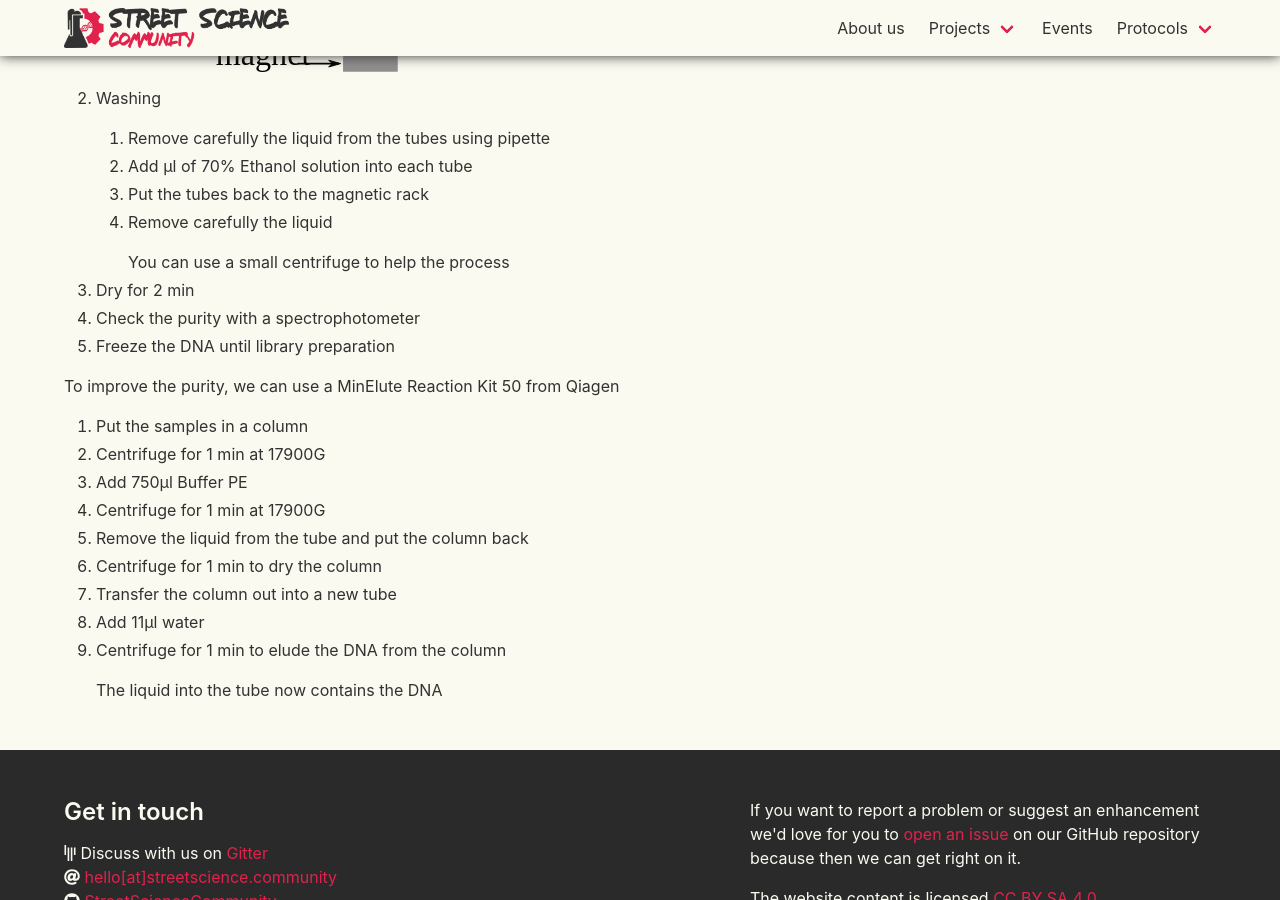
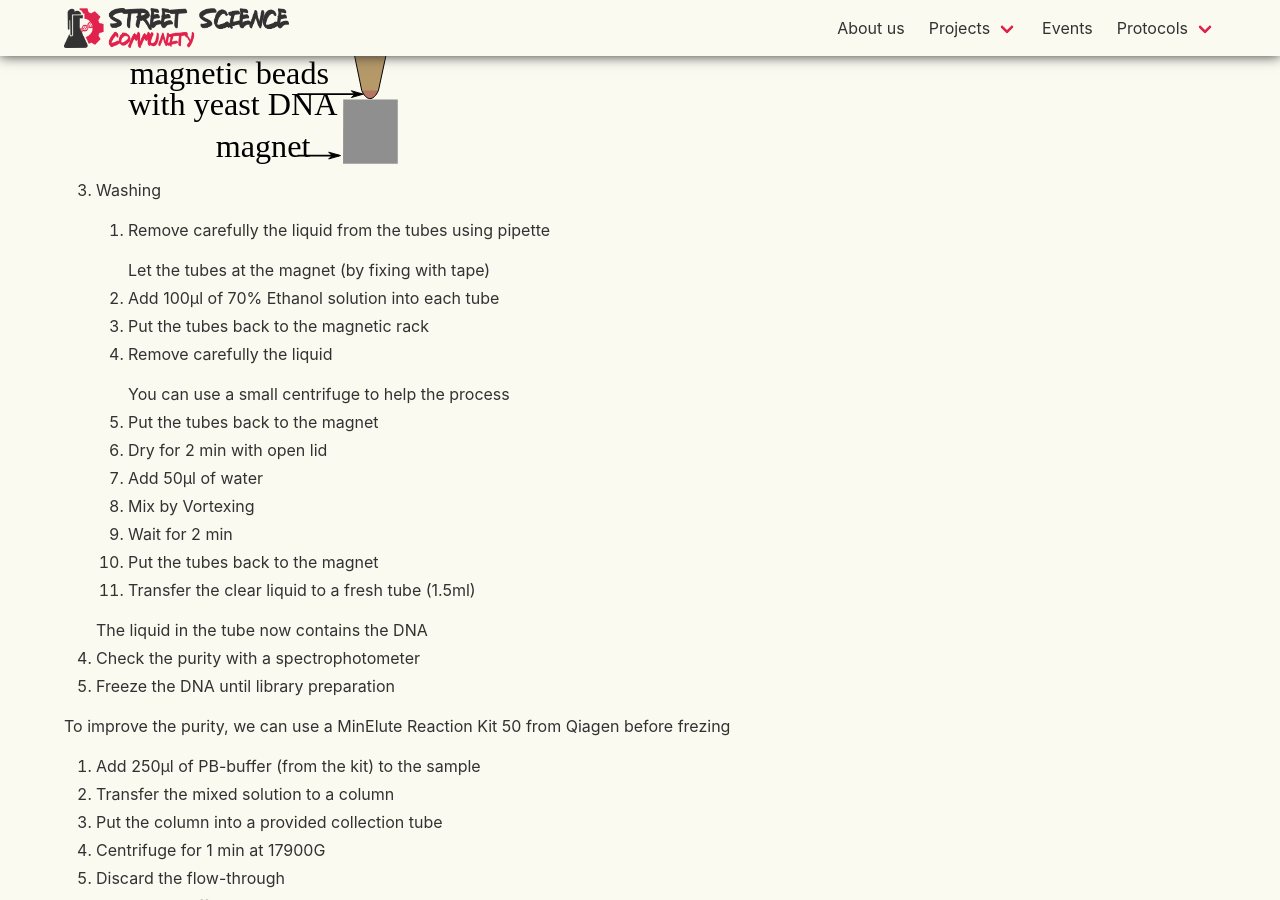
Before and after one commit to StreetScienceCommunity/StreetScienceCommunity.github.io, a Jekyll site: the page built from _protocols/beer-dna-extraction.md, in a window 1280 px wide and 900 px high, scrolled down 6361 px. Built offline with Jekyll 4.4.1, drawn with Linux system fonts in a browser that asks for light colours; nearby versions of some CDN libraries; some of the changed text lies outside the part shown.

Commit message:
Add modifications from Stephan

```diff
--- a/_protocols/beer-dna-extraction.md
+++ b/_protocols/beer-dna-extraction.md
@@ -6,41 +6,52 @@
 
 ## Requirements
 
-The most important: **a bootle of beer (33cl)**. In our first prototype, we used a Chimay red.
+The most important: **a bootle of beer (33cl)**. In our first prototype, we used a Chimay red. Using a non-filtered beer should give more DNA for sequencing.
 
 Needed consumables
-- 10 50ml Falcon tubes
-- 4 5ml Eppendorf tubes
-- 4ml tris/buffer 7.4 1M
+- 10x 50ml Falcon tubes
+- 4x 1.5ml Eppendorf tubes
+- 4ml Tris-buffer pH7.4 1M
 - Pipette tips
-- Ethanol bath
-- 2ml Lysis buffer: 2% Triter X-100, 1% SDS, 10mM NaCl, 10mM Tris HCl, 1mM EDTM
-- Magnetic beads
+- Ethanol bath or dry ice
+- 2ml Lysis buffer: 2% Triton X-100, 1% SDS, 10mM NaCl, 10mM Tris-HCl, 1mM EDTA
+- Magnetic beads (SPRI beads like AMPure Beads XP or similar)
+
+    It is possible to prepare cheap homemade SPRI beads to purify DNA by [following instructions](https://tinyurl.com/yyk9dz8c)
+
 - 70% Ethanol solution
-- Column
+- DNA binding column, i.e. [QIAquick PCR Purification Kit](https://tinyurl.com/y29rg4my)
 - 750µl Buffer PE
+- Water (for solving the DNA pellet)
 
 Needed material
-- 1 500ml Erlenmeyer
-- 1 Transfer Pipette
+- 1x 1000ml Erlenmeyer
+- 1x serological Transfer Pipette
 - P10, P20, P200, P1000, P5000 pipette
 
   ![](/images/protocols/pipette.svg){: width="20%"}
 
-- Thermo-regulated Centrifuge
+- (Thermo-regulated) Centrifuge
+- Water bath at 100°C
+- Tape
 - Vortex
-- Magnet
-- Spectrophotometer
-
+- Magnetic rack or strong magnet
+- (Nanodrop)
 
 ## Beer DNA extraction
 
-0. Pre-cooled the centrifuge so that it starts at 4℃.
+0. Pre-cooled the centrifuge so that it starts at 4°C
+
+    This part is optional. But we believe that the beer should be at drinking temperature
+
 1. Open the beer few hours before to get most of the CO2 out
 
 ### Extract the yeast from the beer
 
 1. Shake the beer bottle (a bit)
+
+    Often the yeast's settle down to the bottom.
+
 2. Transfer into an 1000ml Erlenmeyer flask
 
     Shake it carefully the Erlenmeyer flask to remove the CO2. A foam will form, whose the size depends on the beer, its temperature and for how long it was open.
@@ -54,7 +65,7 @@
     - Make sure each tube gets the same quantity (to balance the centrifuge for the next step)
     - Put a lid on each tube but don't close them until the next step (CO2 needs to be evacuated)
 
-4. Put the tubes (with the lids closed) in the centrifuge for 10min at full-speed and 4℃
+4. Put the tubes (with the lids closed) in the centrifuge for 10min at full-speed
 
     Be careful that the centrifuge is correctly balanced: put same number of tubes on each opposite side.
 
@@ -62,12 +73,12 @@
 
     ![](/images/protocols/beer-dna-extraction/after_centrifuge_1.svg){: width="25%"}
 
-5. Trough the liquid out
-6. Take 1ml of neutral buffer (tris/buffer 7.4 1M) with a pipette
+5. After centrifugation, carefully discard the supernatant either by pipetting or by pouring the supernatant (not the pellet!) into the sink.
+6. Add 1mL of Tris-buffer pH 7.4 to the pellet with a pipette
 
    ![](/images/protocols/beer-dna-extraction/buffer_collection.svg){: width="25%"}
 
-7. Add it to the pellet, solid part on the bottom, and mix it by resuspending the content (pull/push several times)
+7. Add it to the pellet, solid part on the bottom, and resuspend it the content by pipetting up and down a few times
 
    ![](/images/protocols/beer-dna-extraction/suspend_pellet.svg){: width="85%"}
 
@@ -77,7 +88,7 @@
 
 8. Label the tubes
 9. Put the tubes into the centrifuge one more time for about 5 min at full-speed
-10. Transfer the pellet into 4 5ml Eppendorf tubes
+10. Discard the supernatant by pipetting
 
 ### Break the cell walls of the yeasts and nucleus
 
@@ -100,41 +111,56 @@
 repeat pretty much the same step: that time, beads will attach to the tube and the
 liquid will contain our DNA. In our case, we used an addition kit for this second step.*
 
-1. Bind DNA to the magnetic beads
-    1. Combine the content of the tubes into 2 50µl Eppendorf tubes
-    2. Vortex the buffer with beads
-    3. Compute the needed quantity of beads
-
-      We need a certain ratio of beads given the DNA we have
-
-    4. Add the needed quantity of beads
-    5. Incubate for 5 min
-    6. Vortex the two samples
-    7. Use either a magnet or a magnetic rack to attach the beads for 1 min
+1. Mix the magnetic beads vigorously (Vortexing)
+2. Bind DNA to the magnetic beads
+    1. Add 360µl of beads to the 200µl of yeast-solution
+    2. Incubate for 5 min
+    3. Use either a magnet or a magnetic rack to attach the beads for 1 min
 
        ![](/images/protocols/beer-dna-extraction/beads.svg){: width="25%"}
 
-2. Washing
+3. Washing
     1. Remove carefully the liquid from the tubes using pipette
-    2. Add µl of 70% Ethanol solution into each tube
+
+        Let the tubes at the magnet (by fixing with tape)
+
+    2. Add 100µl of 70% Ethanol solution into each tube
     3. Put the tubes back to the magnetic rack
     4. Remove carefully the liquid
 
        You can use a small centrifuge to help the process
 
-3. Dry for 2 min
-4. Check the purity with a spectrophotometer
-5. Freeze the DNA until library preparation
+    5. Put the tubes back to the magnet
+    6. Dry for 2 min with open lid
+    7. Add 50µl of water
+    8. Mix by Vortexing
+    9. Wait for 2 min
+    10. Put the tubes back to the magnet
+    11. Transfer the clear liquid to a fresh tube (1.5ml)
 
-To improve the purity, we can use a MinElute Reaction Kit 50 from Qiagen
-1. Put the samples in a column
-2. Centrifuge for 1 min at 17900G
-3. Add 750µl Buffer PE
+
+    The liquid in the tube now contains the DNA
+
+6. Check the purity with a spectrophotometer
+7. Freeze the DNA until library preparation
+
+To improve the purity, we can use a MinElute Reaction Kit 50 from Qiagen before frezing
+
+1. Add 250µl of PB-buffer (from the kit) to the sample
+2. Transfer the mixed solution to a column
+3. Put the column into a provided collection tube
 4. Centrifuge for 1 min at 17900G
-5. Remove the liquid from the tube and put the column back
-6. Centrifuge for 1 min to dry the column
-7. Transfer the column out into a new tube
-8. Add 11µl water
-9. Centrifuge for 1 min to elude the DNA from the column
+5. Discard the flow-through
+6. Add 750µl Buffer PE to the column
+7. Centrifuge for 1 min at 17900G
+8. Discard flow-through
+9. Remove the liquid from the collection tube and put the column back
+10. Centrifuge for 1 min to dry the column
+11. Transfer the column out into a new tube
+12. Add 115µl water to the column and wait for 1min
+13.	Centrifuge for 1 min to elude the DNA from the column
 
-    The liquid into the tube now contains the DNA
+    The liquid in the tube now contains the DNA
+
+14. Check the purity with a spectrophotometer (optional)
+15. Freeze the DNA until library preparation
```
Also changed, not shown: other parts of _protocols/beer-dna-extraction.md (+2 -2 lines).
